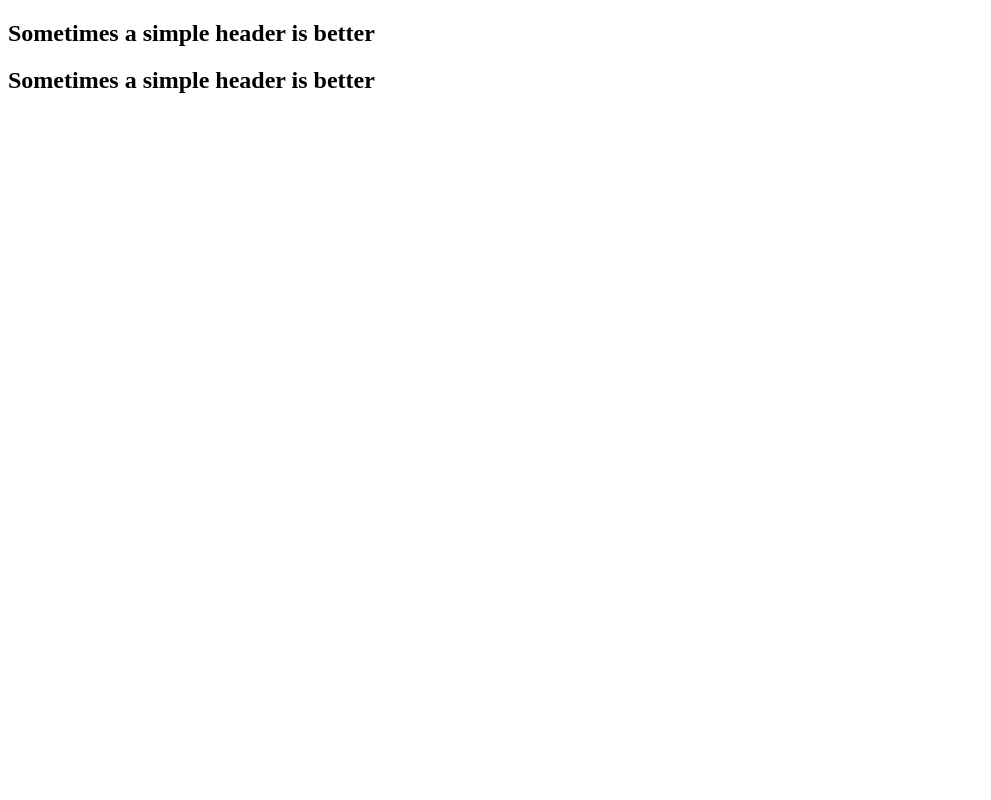
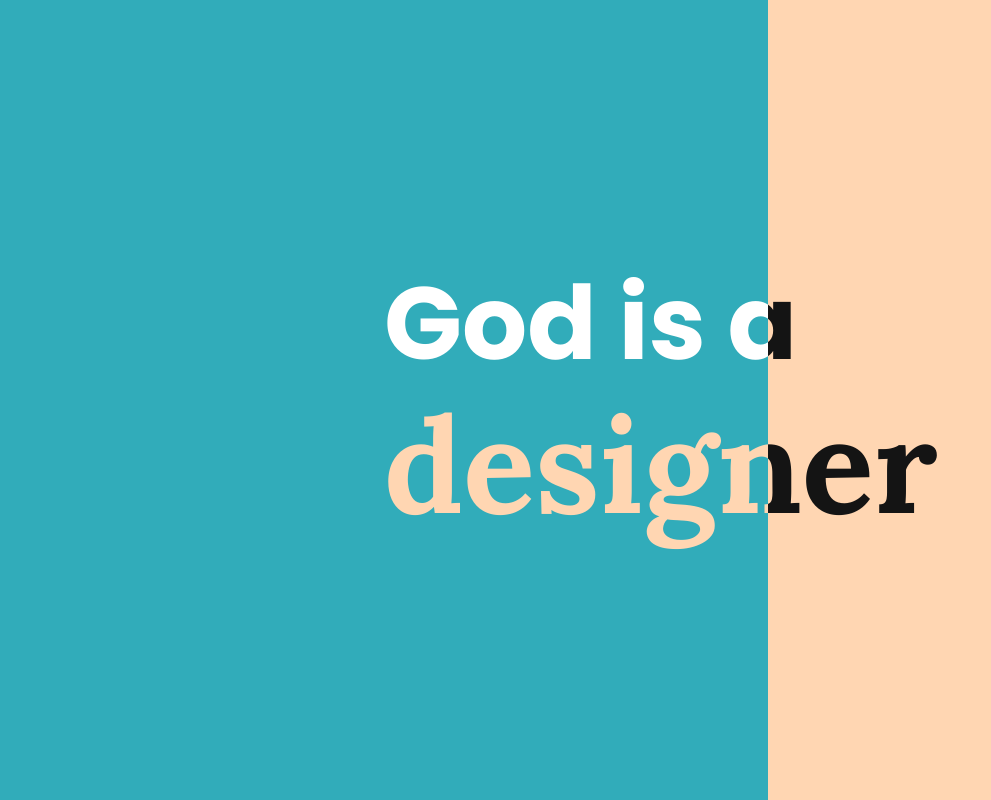
Before and after one commit to KenGezuz/simpleHeaderSlider, a plain HTML site: page src/index.html in a window 1280 px wide. Shown: the whole page, without its empty margins (0-991 px from the left). Drawn offline with Linux system fonts and the light colour scheme.

Commit message:
add styles.css script.js

```diff
--- a/src/index.html
+++ b/src/index.html
@@ -5,23 +5,26 @@
     <meta http-equiv="X-UA-Compatible" content="IE=edge">
     <meta name="viewport" content="width=device-width, initial-scale=1.0">
     <title>HeaderSlider</title>
+    <link rel="preconnect" href="https://fonts.googleapis.com"><link rel="preconnect" href="https://fonts.gstatic.com" crossorigin><link href="https://fonts.googleapis.com/css2?family=Lora:wght@400;600;700&family=Poppins:wght@400;600;700&display=swap" rel="stylesheet">
+    <link rel="stylesheet" href="./styles.css">
 </head>
 <body>
                              <!--Left Side-->
-    <div id="lefr-side" class="side">
+    <div id="left-side" class="side">
         <h2 class = "title">
-            Sometimes a simple header is
-            <span class="fancy">better</span>
+            God is a <br>
+            <span class="fancy">designer</span>
         </h2>
     </div>
                             <!--Right Side-->
 
     <div id="right-side" class="side">
         <h2 class = "title">
-            Sometimes a simple header is
-            <span class="fancy">better</span>
+            God is a <br>
+            <span class="fancy">designer</span>
         </h2>
     </div>
 
+    <script src="./script.js"></script>
 </body>
 </html>
--- a/src/script.js
+++ b/src/script.js
@@ -0,0 +1,9 @@
+const left = document.getElementById("left-side");
+
+const handleMove = e => {
+  left.style.width = `${e.clientX / window.innerWidth * 100}%`;
+}
+
+document.onmousemove = e => handleMove(e);
+
+document.ontouchmove = e => handleMove(e.touches[0]);
--- a/src/styles.css
+++ b/src/styles.css
@@ -3,8 +3,8 @@
     --yellow: rgb(253,216,53);
     --blue: rgb(98,0,234);
 
-    --c1: rgb(38,70,83);
-    --c2: rgb(42,157,143);
+    --c1: #31ACBA;
+    --c2: #FFD6B2;
 
     --left-color: var(--c1);
     --right-color: var(--c2);
@@ -19,18 +19,23 @@ body {
      display: grid;
      height: 100vh;
      overflow: hidden;
-     place-items: center;
+     align-items: center;
      position: absolute;
      width: 100%;
 }
 
 .side .title {
+    font-family: "poppins",sans sans-serif;
     font-size: 8vw;
     margin: 0px 10vw;
     width: 80vw;
+    padding-left: 20%;
+
+
 }
 
 .side .fancy{
+    font-family:"lora", sans-serif;
     font-size: 1.3em;
     line-height: 0.3em;
 }
```
